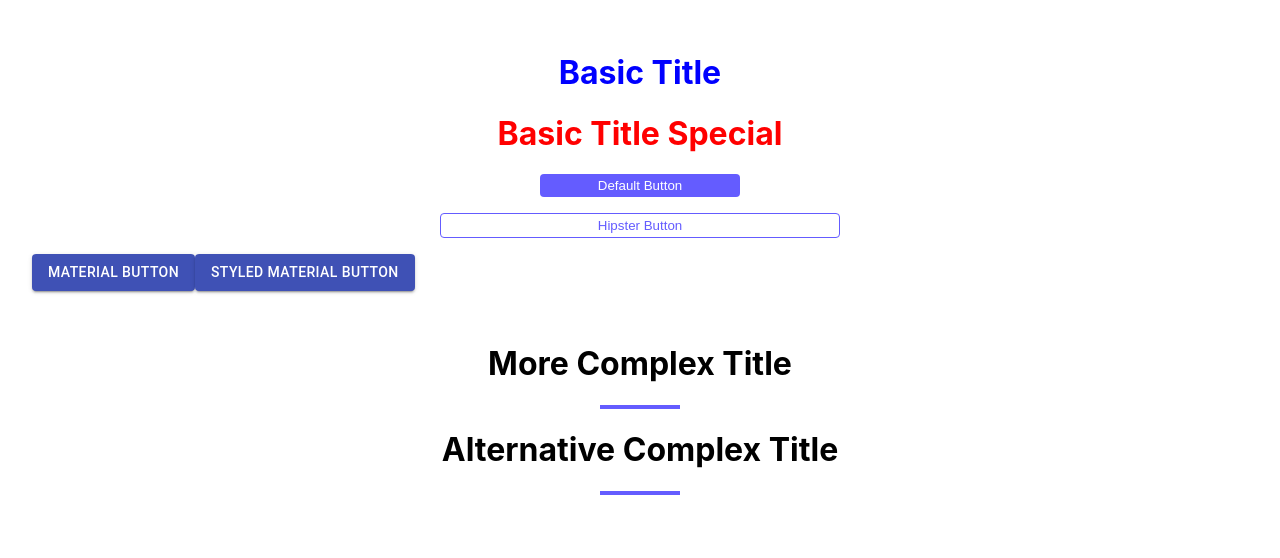
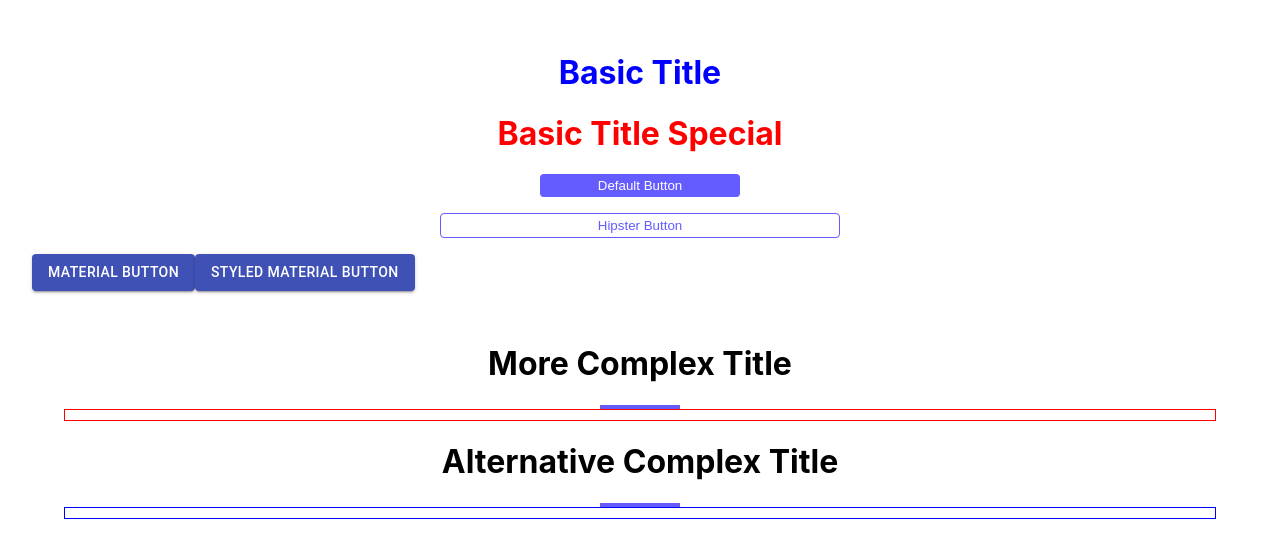
Before and after one commit to andrecantarino/react-styled-components, a React (Create React App) app: page / in a window 1280 px wide. Shown: the top 558 px of the page. Built offline with nearby package versions, Linux system fonts and the light colour scheme.

Commit message:
custom css with JS function

```diff
--- a/src/components/AlternativeComplexTitle.js
+++ b/src/components/AlternativeComplexTitle.js
@@ -1,12 +1,13 @@
 import React from 'react'
 import styled from 'styled-components';
-import { color } from '../utils';
+import { color, setupBorder } from '../utils';
 
 const AlternativeComplexTitle = ({ title, className }) => {
   return (
     <div className={className}>
       <h1>{title}</h1>
       <div className='underline' />
+      <div className='box' />
     </div>
   );
 }
@@ -22,6 +23,10 @@ const Wrapper = styled(AlternativeComplexTitle)`
     background: ${color.primary};
     margin: 0 auto;
   }
+  .box {
+    border: ${setupBorder({ width: 1, type: 'solid', color: 'blue' })};
+    height: 10px;
+  }
 `
 
 export default Wrapper;
--- a/src/components/ComplexTitle.js
+++ b/src/components/ComplexTitle.js
@@ -6,6 +6,7 @@ const ComplexTitle = ({ title }) => {
     <Wrapper>
       <h1>{title}</h1>
       <div className='underline' />
+      <div className='box' />
     </Wrapper>
   );
 }
@@ -22,7 +23,11 @@ const Wrapper = styled.div`
     margin: 0 auto;
   }
   .title {
-    color: blue
+    color: blue;
+  }
+  .box {
+    border: var(--mainBorder);
+    height: 10px;
   }
 `
 
--- a/src/index.css
+++ b/src/index.css
@@ -1,5 +1,6 @@
 :root {
   --primary: #645cff;
+  --mainBorder: 1px solid red;
 }
 
 body {
--- a/src/utils.js
+++ b/src/utils.js
@@ -1,3 +1,6 @@
 export const color = {
   primary: '#645cff',
 }
+
+export const setupBorder = ({ width='1', type='solid', color='red' }) =>
+  `${width}px ${type} ${color}`
```
